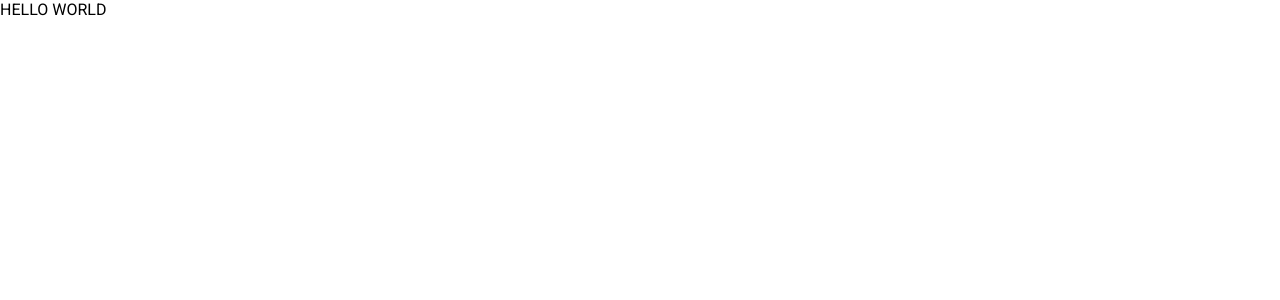
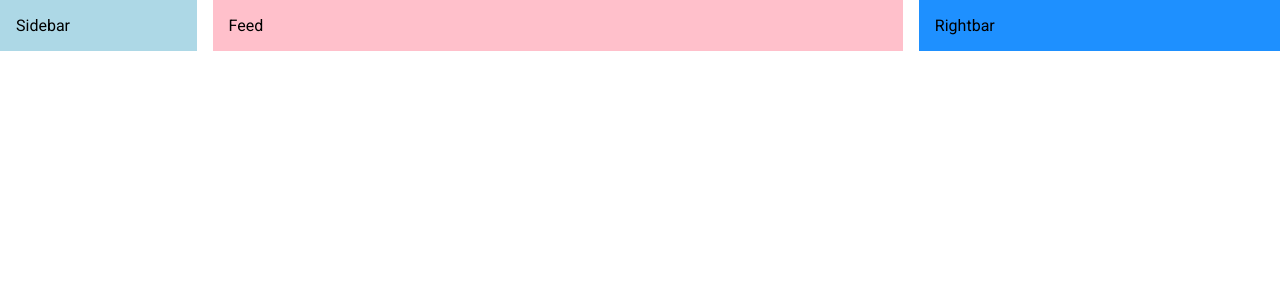
Before and after one commit to daniel-avzaradel/mui-cc, a React (Create React App) app: page / in a window 1280 px wide. Shown: the top 300 px of the page. Built offline with nearby package versions, Linux system fonts and the light colour scheme.

Commit message:
understanding conditionals and breakpoints

```diff
--- a/src/App.js
+++ b/src/App.js
@@ -1,5 +1,21 @@
+import Navbar from './components/Navbar';
+import Feed from './components/Feed';
+import Sidebar from './components/Sidebar';
+import Rightbar from './components/Rightbar';
+
+import { Box, Container, Stack } from '@mui/material';
+
 function App() {
-  return <div>HELLO WORLD</div>;
+  return (
+    <Box>
+      {/* <Navbar /> */}
+      <Stack direction='row' spacing={{ xs: 0, sm: 2 }} justifyContent='space-between'>
+        <Sidebar />
+        <Feed />
+        <Rightbar />
+      </Stack>
+    </Box>
+  );
 }
 
 export default App;
--- /dev/null
+++ b/src/components/Feed.jsx
@@ -0,0 +1,12 @@
+import { Box } from '@mui/material';
+import React from 'react';
+
+const Feed = () => {
+  return (
+    <Box flex={4} bgcolor='pink' p={2}>
+      Feed
+    </Box>
+  );
+};
+
+export default Feed;
--- /dev/null
+++ b/src/components/Navbar.jsx
@@ -0,0 +1,8 @@
+import { Box } from '@mui/material';
+import React from 'react';
+
+const Navbar = () => {
+  return <Box sx={{ background: 'skyblue' }}>Navbar</Box>;
+};
+
+export default Navbar;
--- /dev/null
+++ b/src/components/Rightbar.jsx
@@ -0,0 +1,12 @@
+import { Box } from '@mui/material';
+import React from 'react';
+
+const Rightbar = () => {
+  return (
+    <Box flex={2} bgcolor='dodgerblue' p={2} sx={{ display: { xs: 'none', sm: 'block' } }}>
+      Rightbar
+    </Box>
+  );
+};
+
+export default Rightbar;
--- /dev/null
+++ b/src/components/Sidebar.jsx
@@ -0,0 +1,12 @@
+import { Box } from '@mui/material';
+import React from 'react';
+
+const Sidebar = () => {
+  return (
+    <Box flex={1} bgcolor='lightblue' p={2} sx={{ display: { xs: 'none', sm: 'block' } }}>
+      Sidebar
+    </Box>
+  );
+};
+
+export default Sidebar;
```
